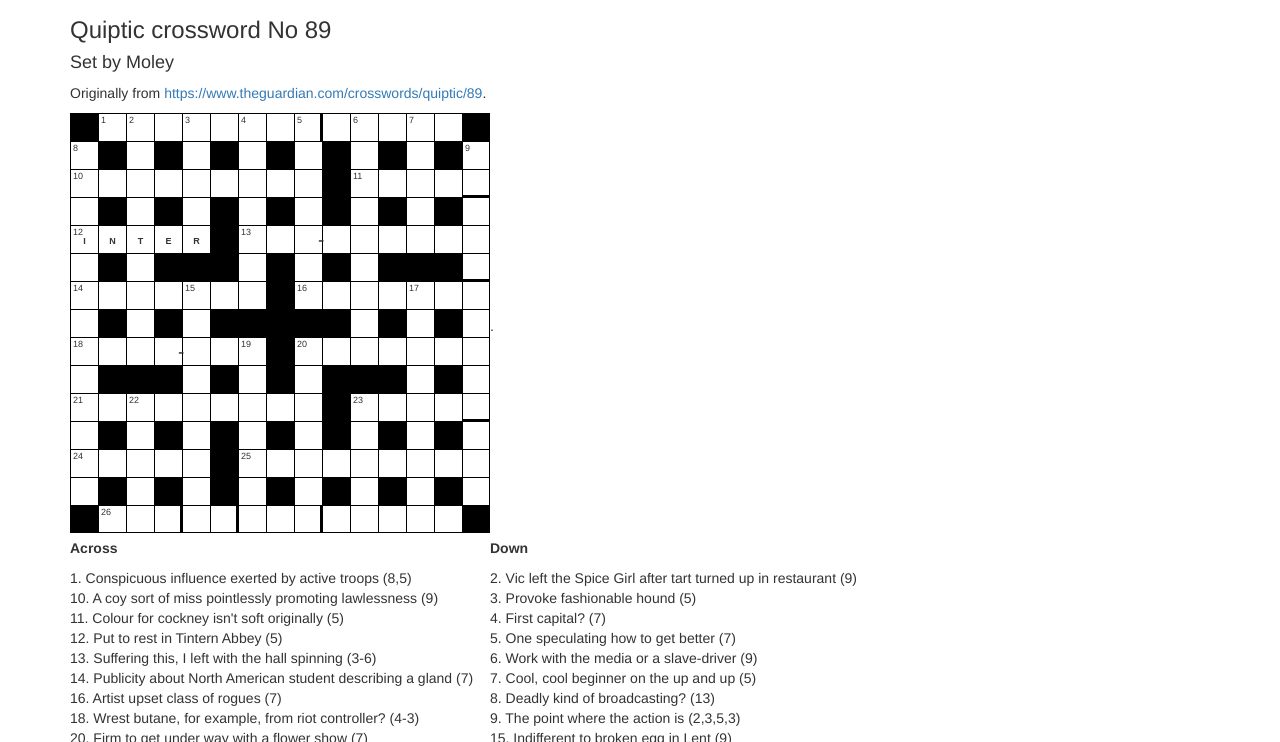
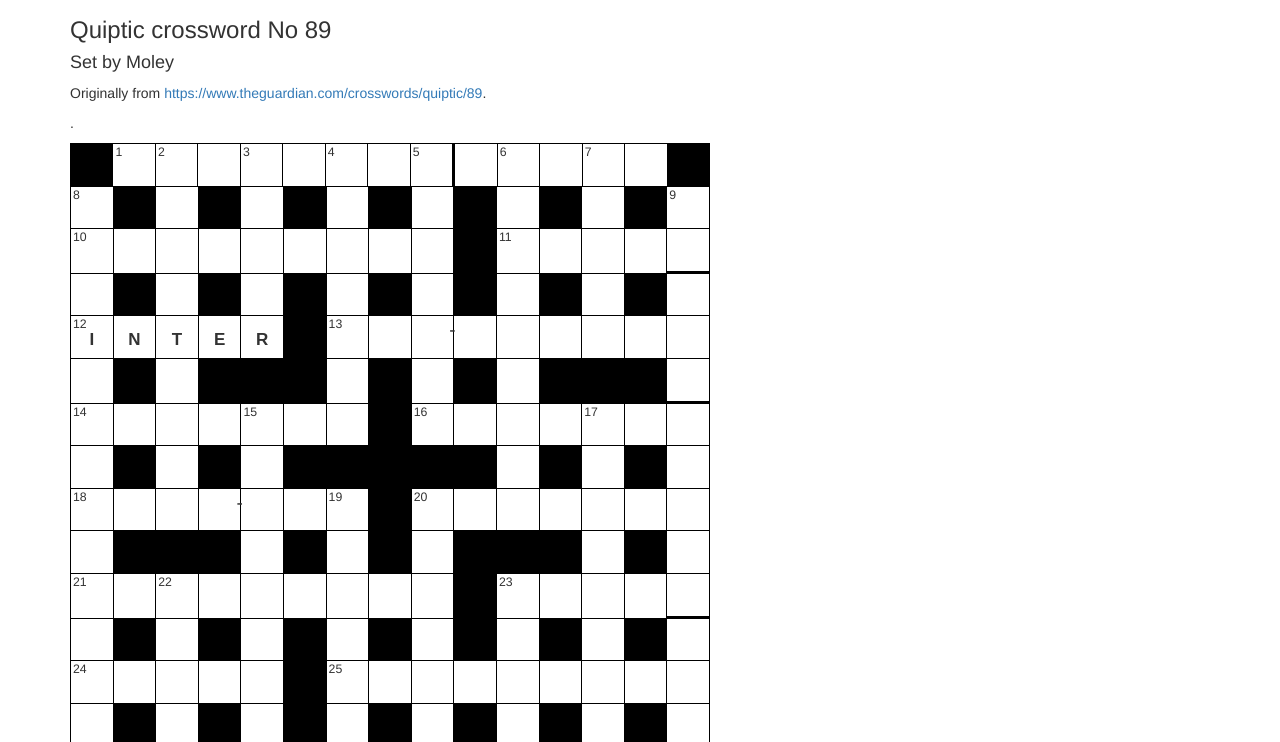
Before and after one commit to dwmkerr/crosswords-js, a website built with webpack: page sample/index.html in a window 1280 px wide. Shown: the part 53-795 px from the top of the page. Built offline with nearby package versions, Linux system fonts and the light colour scheme; files whose address does not match are found by name.

Commit message:
feat: crosswords resize automatically to fit their container
This makes it much easier to drop them into a page. Fonts are also
scaled automatically, although this currently require javascript to
listen for the window.onresize event.

```diff
--- a/sample/index.html
+++ b/sample/index.html
@@ -30,6 +30,9 @@
     }
     .selectedClue {
       font-weight: bold;
+    }
+    #crossword1 {
+      max-width: 640px;
     }
     </style>
     <!-- HTML5 shim and Respond.js IE8 support of HTML5 elements and media queries -->
@@ -64,11 +67,9 @@
       <h3>{{info.title}}</h3>
       <h4>Set by {{info.setter.title}}</h4>
       <p>Originally from <a href="{{info.source}}">{{info.source}}</a>.</p>
+      <p>{{currentClue.number}}. {{currentClue.clue}} {{clue.answerStructureText}}</td>
+      <div id="crossword1"></div>
       <table>
-        <tr>
-          <td width="50%"><div id="crossword1"></div></td>
-          <td width="50%">{{currentClue.number}}. {{currentClue.clue}}</td>
-        </tr>
         <tr>
           <td>
             <p><strong>Across</strong></p>
--- a/sample/sampleapp.js
+++ b/sample/sampleapp.js
@@ -12,7 +12,7 @@ sampleapp.controller('MainController', function($scope, $http) {
 
     //  Create the crossword model.
     crossword = CrosswordsJS.compileCrossword(crosswordDefinition);
-    crosswordDom = new CrosswordsJS.CrosswordDOM(document, crossword, document.getElementById('crossword1'));
+    crosswordDom = new CrosswordsJS.CrosswordDOM(window, crossword, document.getElementById('crossword1'));
 
     $scope.acrossClues = crossword.acrossClues;
     $scope.downClues = crossword.downClues;
--- a/src/crossworddom.js
+++ b/src/crossworddom.js
@@ -15,7 +15,8 @@ function getAnswerSegment(answerStructure, letterIndex) {
   }
 }
 
-function CrosswordDOM(document, crossword, parentElement) {
+function CrosswordDOM(window, crossword, parentElement) {
+  const { document } = window;
   this.crossword = crossword;
   this.parentElement = parentElement;
 
@@ -41,7 +42,24 @@ function CrosswordDOM(document, crossword, parentElement) {
     }
   }
 
+  //  For a given crossword object, this function sets the appropriate font
+  //  size based on the current crossword size.
+  const updateCrosswordFontSize = (crosswordContainer) => {
+    //  Get the width of a cell (first child of first row).
+    const cellWidth = crosswordContainer.children[0].children[0].clientWidth;
+    crosswordContainer.style.fontSize = `${cellWidth * 0.6}px`;
+  };
+
+  //  Update the fontsize when the window changes size, add the crossword, set
+  //  the correct fontsize right away.
+  window.addEventListener('resize', () => updateCrosswordFontSize(container));
   parentElement.appendChild(container);
+  updateCrosswordFontSize(container);
+
+  //  Add a helper function to allow the font to be resized programmatically,
+  //  useful if something else changes the size of the crossword.
+  this.updateFontSize = () => updateCrosswordFontSize(container);
+
   this.crosswordElement = container;
 }
 
--- a/src/crosswords.less
+++ b/src/crosswords.less
@@ -1,5 +1,3 @@
-@cellSize: 28px;
-
 .crossword {
 
   display: inline-block;
@@ -11,10 +9,10 @@
 
     .cwcell {
       position: relative;
-      width: @cellSize;
-      height: @cellSize;
       background: black;
 
+      // All cells are the same size.
+      flex: 1;
 
       border-top: 1px solid black;
       border-left: 1px solid black;
@@ -30,7 +28,7 @@
 
       .cwcluelabel {
         position: absolute;
-        font-size: 9px;
+        font-size: 0.5em;
         width: 10px;
         height: 10px;
         left: 2px;
@@ -64,7 +62,7 @@
       input {
         font-family: sans-serif;
         font-variant: small-caps;
-        font-size: 0.9em;
+        font-size: 1em;
         font-weight: bold;
         text-align: center;
         vertical-align: middle;
@@ -76,6 +74,15 @@
           background: #E1E1FF;
         }
       }
+    }
+
+    //  This CSS hack ensures our variable-width cells have the same height
+    //  as their width - i.e. they stay square!
+    .cwcell:after {
+        content: "";
+        float:left;
+        display: block;
+        padding-top: 100%;
     }
 
     .cwcell:last-child {
@@ -100,5 +107,4 @@
   .clue {
     background: #ff0000;
   }
-
 }
--- a/src/helpers.js
+++ b/src/helpers.js
@@ -1,9 +1,14 @@
 //  Lightweight helper functions.
-export function removeClass(element, className) {
+function removeClass(element, className) {
   const expression = new RegExp(`(?:^|\\s)${className}(?!\\S)`, 'g');
   element.className = element.className.replace(expression, '');
 }
 
-export function addClass(element, className) {
+function addClass(element, className) {
   element.className += ` ${className}`;
 }
+
+module.exports = {
+  removeClass,
+  addClass,
+};
--- a/src/index.js
+++ b/src/index.js
@@ -3,9 +3,14 @@ const CrosswordDOM = require('./crossworddom');
 require('./crosswords.less');
 
 //  Define our public API.
-window.CrosswordsJS = {
+const CrosswordsJS = {
   compileCrossword,
   CrosswordDOM,
 };
 
-module.exports = window.CrosswordsJS;
+//  If we are in the browser, add the API to the global scope.
+if (typeof window !== 'undefined') {
+  window.CrosswordsJS = CrosswordsJS;
+}
+
+module.exports = CrosswordsJS;
```
Also changed, not shown: package.json (+4 -3 lines), README.md, dist/crosswords.css, dist/crosswords.js, 1 other file.
